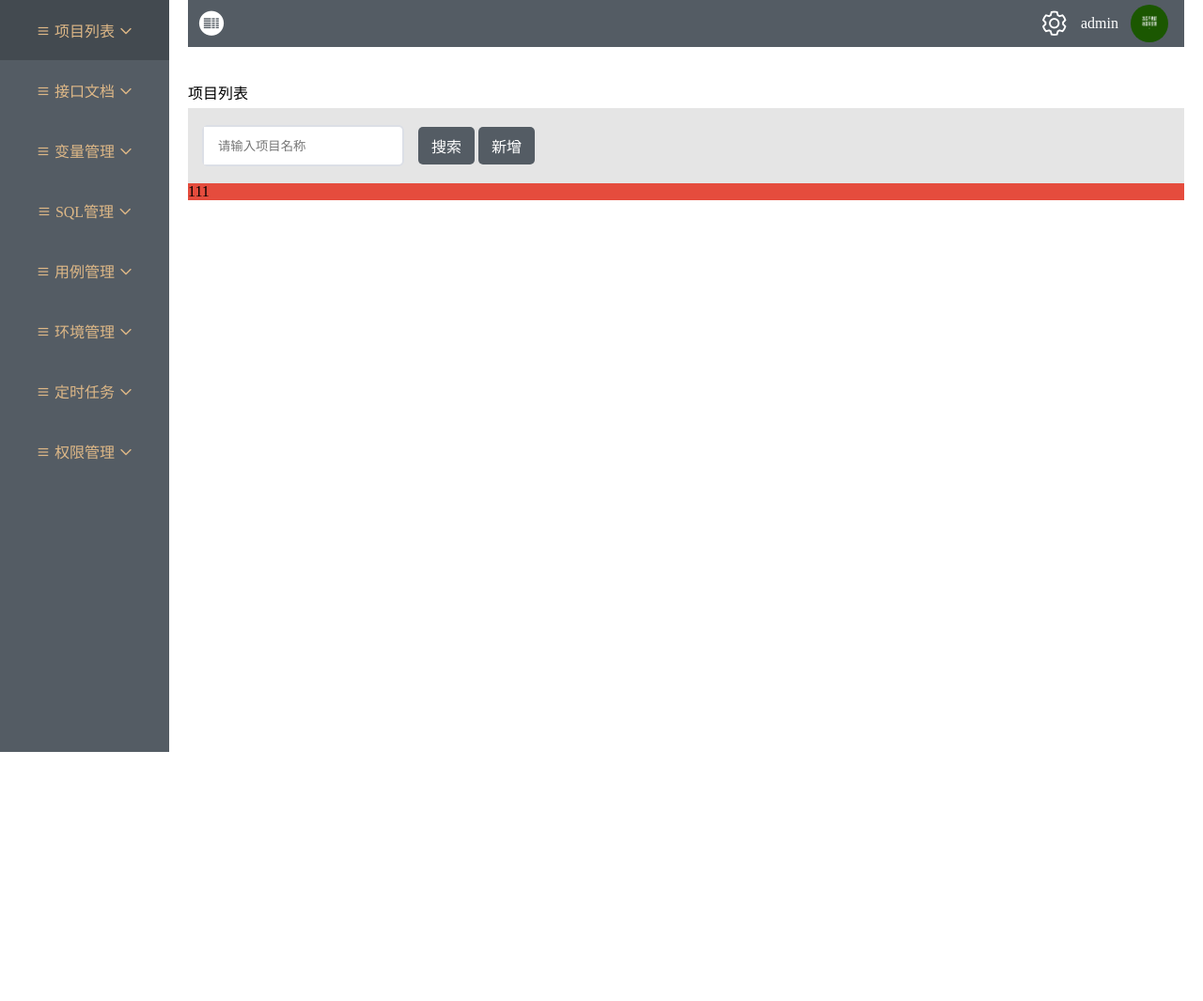
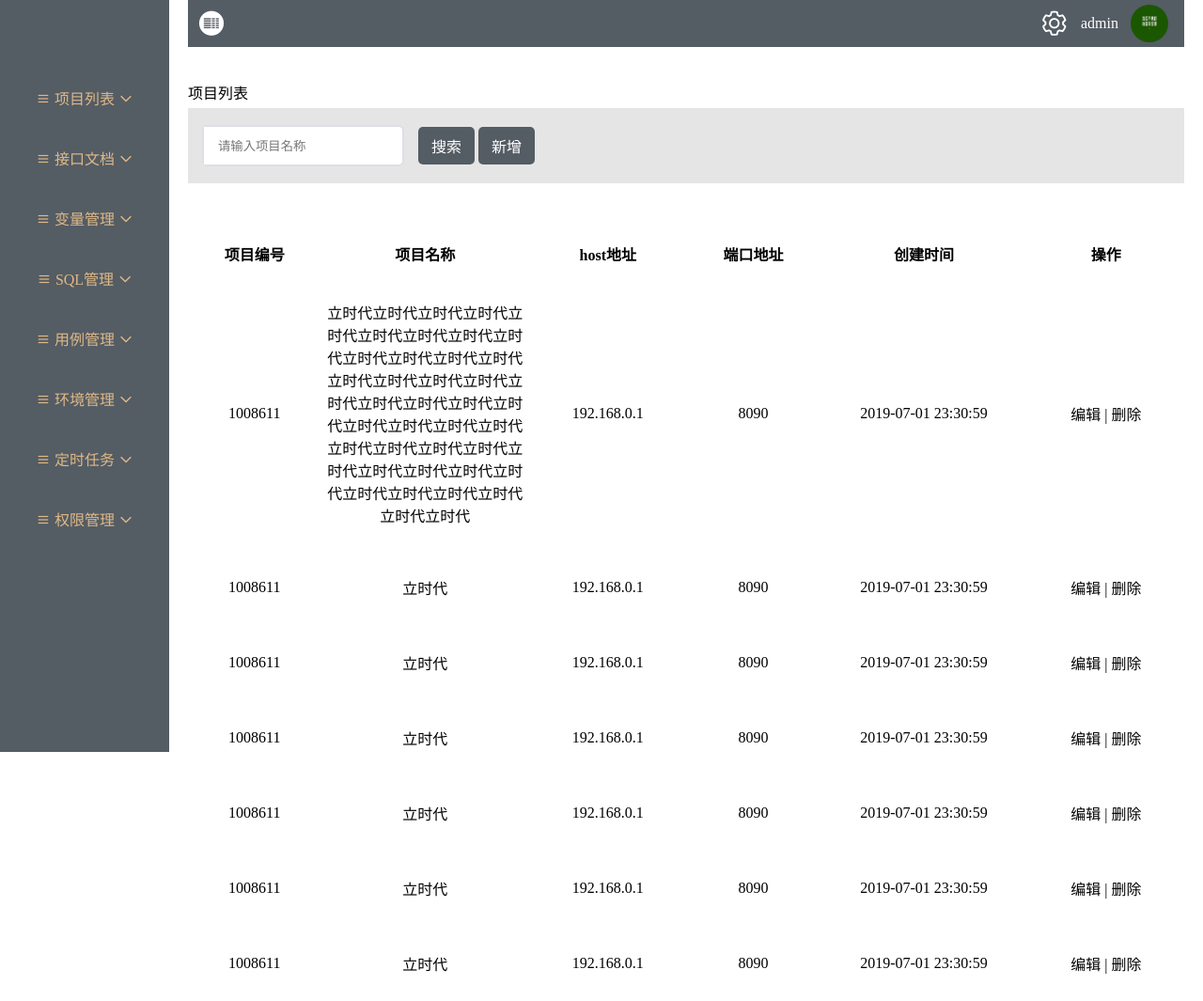
Before and after one commit to Vonfan666/lishidai, a Django app: page /apps/home/ in a window 1280 px wide. Shown: the whole page at 94% size. Before the commit the page ends 800 px from the top, so only its background shows below. Run offline with Django 3.2, Linux system fonts and the light colour scheme; some libraries are stand-ins or nearby versions.

Commit message:
代码同步

```diff
--- a/apps/templates/home.html
+++ b/apps/templates/home.html
@@ -116,9 +116,9 @@
                     <div class="project-add-1-2">
                         <form class="fm-project-add">
                                <p>项目名称：<input type="text" placeholder="必填"></p>
-                                <p>项目名称：<input type="text" placeholder="必填"></p>
-                                <p>项目名称：<input type="text" placeholder="必填"></p>
-                                <p>项目名称：<input type="text" placeholder="必填"></p>
+                                <p>host地址：<input type="text" placeholder="必填"></p>
+                                <p>端口地址：<input type="text" placeholder="必填"></p>
+                                <p>预留字段：<input type="text" placeholder="必填"></p>
                         </form>
                         <div class="project-add-1-bottom">
                             <span class="project-add-1-false click-bottom">取消</span>
@@ -129,7 +129,93 @@
                 </div>
             </div>
         </div>
-        <div class="rightList">111</div>
+
+        <div class="rightList">
+            <table class="rightList-table"  cellspacing="0"  cellpadding="0"  >
+                <thead>
+                    <tr>
+                        <th>项目编号</th>
+                        <th>项目名称</th>
+                        <th>host地址</th>
+                        <th>端口地址</th>
+                        <th>创建时间</th>
+                        <th>操作</th>
+
+                    </tr>
+                </thead>
+                <tbody>
+                    <tr>
+                        <td>1008611</td>
+                        <td>立时代立时代立时代立时代立时代立时代立时代立时代立时代立时代立时代立时代立时代立时代立时代立时代立时代立时代立时代立时代立时代立时代立时代立时代立时代立时代立时代立时代立时代立时代立时代立时代立时代立时代立时代立时代立时代立时代立时代立时代立时代</td>
+                        <td>192.168.0.1</td>
+                        <td>8090</td>
+                        <td>2019-07-01 23:30:59</td>
+                        <td><span>编辑</span> | <span>删除</span></td>
+                    </tr>
+                </tbody>
+                <tbody>
+                    <tr>
+                        <td>1008611</td>
+                        <td>立时代</td>
+                        <td>192.168.0.1</td>
+                        <td>8090</td>
+                        <td>2019-07-01 23:30:59</td>
+                        <td><span>编辑</span> | <span>删除</span></td>
+                    </tr>
+                </tbody>
+                <tbody>
+                    <tr>
+                        <td>1008611</td>
+                        <td>立时代</td>
+                        <td>192.168.0.1</td>
+                        <td>8090</td>
+                        <td>2019-07-01 23:30:59</td>
+                        <td><span>编辑</span> | <span>删除</span></td>
+                    </tr>
+                </tbody>
+                <tbody>
+                    <tr>
+                        <td>1008611</td>
+                        <td>立时代</td>
+                        <td>192.168.0.1</td>
+                        <td>8090</td>
+                        <td>2019-07-01 23:30:59</td>
+                        <td><span>编辑</span> | <span>删除</span></td>
+                    </tr>
+                </tbody>
+                <tbody>
+                    <tr>
+                        <td>1008611</td>
+                        <td>立时代</td>
+                        <td>192.168.0.1</td>
+                        <td>8090</td>
+                        <td>2019-07-01 23:30:59</td>
+                        <td><span>编辑</span> | <span>删除</span></td>
+                    </tr>
+                </tbody>
+                <tbody>
+                    <tr>
+                        <td>1008611</td>
+                        <td>立时代</td>
+                        <td>192.168.0.1</td>
+                        <td>8090</td>
+                        <td>2019-07-01 23:30:59</td>
+                        <td><span>编辑</span> | <span>删除</span></td>
+                    </tr>
+                </tbody>
+                <tbody>
+                    <tr>
+                        <td>1008611</td>
+                        <td>立时代</td>
+                        <td>192.168.0.1</td>
+                        <td>8090</td>
+                        <td>2019-07-01 23:30:59</td>
+                        <td><span>编辑</span> | <span>删除</span></td>
+                    </tr>
+                </tbody>
+
+            </table>
+        </div>
     </div>
 </div>
 
@@ -138,8 +224,17 @@
 <script src="{% static 'js/home.js' %}"></script>
 <script>
 
-        acceptInp(".el-input input")
-        removeInp(".el-input .icon",".el-input input")
+        acceptInp(".el-input input");
+        removeInp(".el-input .icon",".el-input input");
+
+
+
+
+
+
+
+
+
 
 </script>
 
--- a/static/css/home.css
+++ b/static/css/home.css
@@ -19,6 +19,7 @@
             width: 100%;
             text-align: center;
             /*display: flex;*/
+            top: 72px;
         }
 
         .left-one dt{
@@ -194,6 +195,7 @@
                             height: 100%;
                             background-color: #4b535a;
                             opacity: 0.7;
+                            z-index: 10;
 
                         }
 
@@ -255,7 +257,93 @@
 
 
             .rightList{
-                background-color: #e54c3d;
+                position: relative;
+                background-color: #ffffff;      /*#e5e5e5*/
+                width: 100%;
                 height: 100%;
+                margin-top: 50px;
 
             }
+
+            .rightList-table{
+                /*position: absolute;*/
+                width: 100%;
+                height: 50px;
+
+                /*height: 30px;*/
+
+
+            }
+
+            .rightList-table thead tr{
+                height: 50px;
+            }
+            .rightList-table tbody tr{
+                height: 80px;
+                max-width: 100px;
+            }
+
+             .rightList-table tbody tr td{
+                max-width: 100px;
+                 height: 100%;
+                 padding: 25px 0;
+            }
+
+
+
+
+            .rightList-table thead tr,.rightList-table tbody tr{
+                width: 100%;
+                text-align: center;
+            }
+            .rightList-table tbody:hover{
+                background-color: #e5e5e5;      /*#e5e5e5*/
+
+            }
+
+             .rightList-table tbody tr td:nth-child(2):hover{
+                 cursor:pointer;
+             }
+
+
+
+
+
+
+
+
+
+
+            /*}*/
+            /*.rightList-table thead{*/
+                /*position: absolute;*/
+                /*width: 100%;*/
+                /*top: 20px;;*/
+            /*}*/
+
+            /*.rightList-table thead tr{*/
+                /*display: flex;*/
+                /*justify-content: space-around;*/
+            /*}*/
+            /*.rightList-table thead tr th{*/
+                /*width: 100%;*/
+                /*text-align: center;*/
+            /*}*/
+
+
+            /*.rightList-table tbody{*/
+                /*position: absolute;*/
+                /*width: 100%;*/
+               /**/
+            /*}*/
+
+            /*.rightList-table tbody tr{*/
+                /*display: flex;*/
+                /*justify-content: space-around;*/
+
+            /*}*/
+
+            /*.rightList-table tbody tr td{*/
+                /*width: 100%;*/
+                /*text-align: center;*/
+            /*}*/
```
